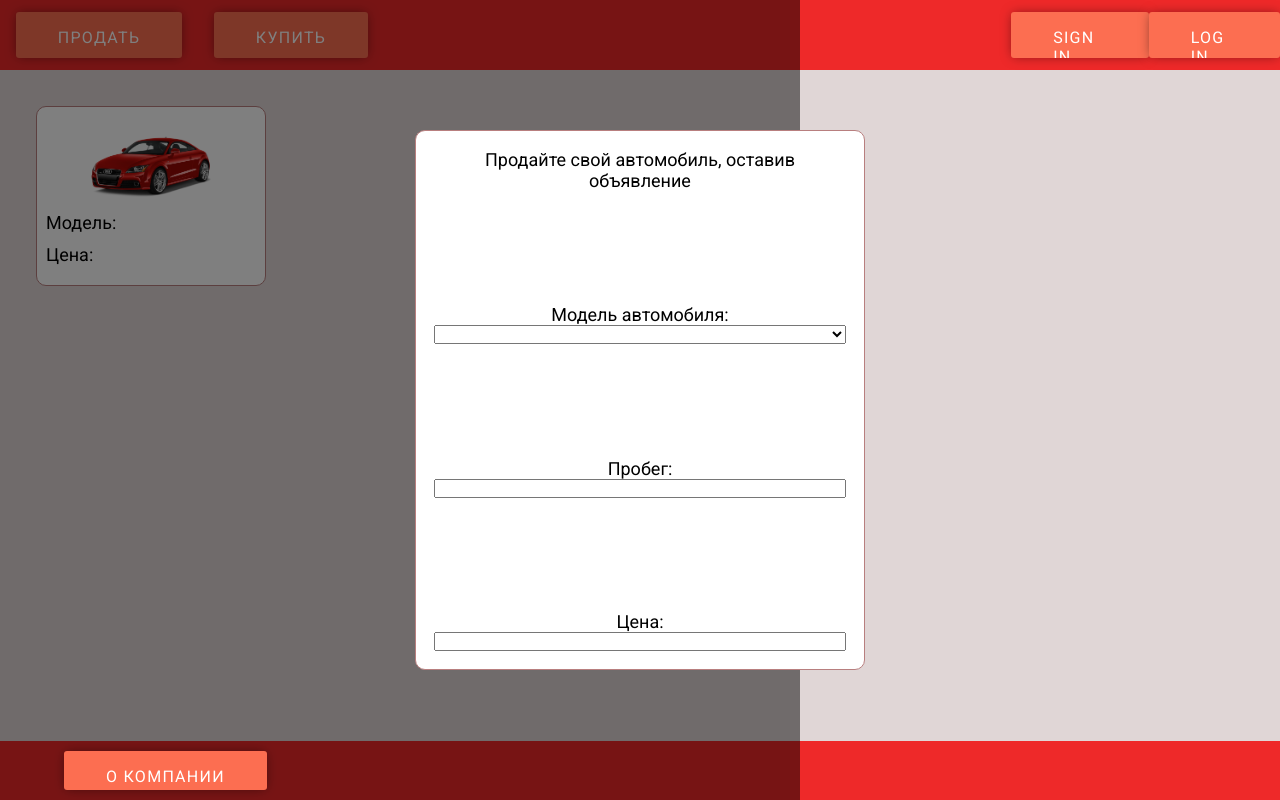
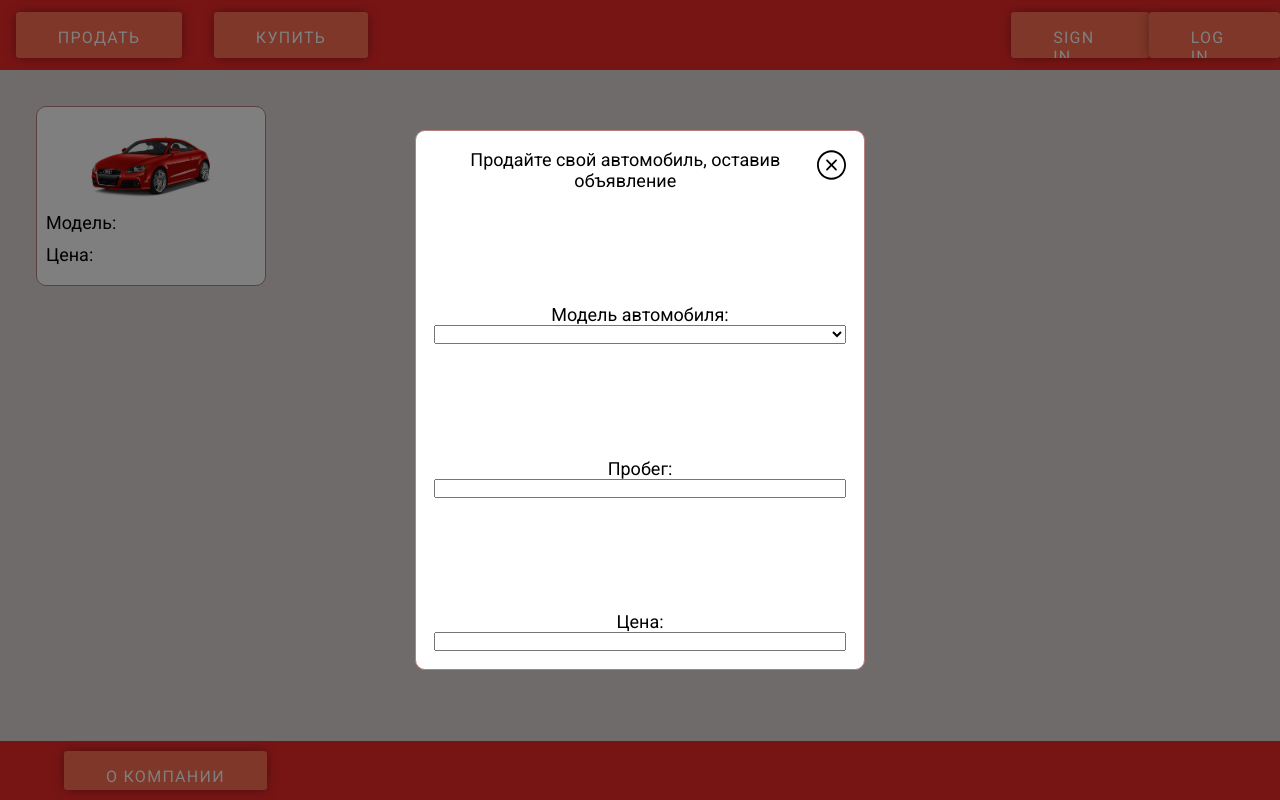
Before and after one commit to cmanez/car-store, a Vue app: page / in a window 1280 px wide. Built offline with nearby package versions, Linux system fonts and the light colour scheme.

Commit message:
little changes

```diff
--- a/src/UI/MyButton.vue
+++ b/src/UI/MyButton.vue
@@ -20,7 +20,6 @@
   font-size: 16px;
   letter-spacing: 0.08em;
   text-transform: uppercase;
-  position: relative;
   transition: background-color 0.6s ease;
   overflow: hidden;
   &:after {
--- a/src/components/MyFooter.vue
+++ b/src/components/MyFooter.vue
@@ -4,7 +4,7 @@
   </div>
 </template>
 
-<script setup lang="ts">
+<script setup>
 import MyButton from '@/UI/MyButton.vue'
 </script>
 <style lang="scss">
--- a/src/components/MyNav.vue
+++ b/src/components/MyNav.vue
@@ -1,7 +1,7 @@
 <template>
   <div class="nav">
     <div class="nav_left">
-      <MyButton @click="console.log(sellState.changeClass)">продать</MyButton>
+      <MyButton @click="sellState.changeClass">продать</MyButton>
       <MyButton>купить</MyButton>
     </div>
     <div class="nav_right">
@@ -11,7 +11,7 @@
       </div>
     </div>
   </div>
-  <MySell :class="{ sells: sellState.classActive }"></MySell>
+  <MySell :class="{ wrapper_sell: sellState.classActive }"></MySell>
 </template>
 
 <script setup>
@@ -23,9 +23,6 @@ import MySell from './MySell.vue'
 const sellState = sellStore()
 </script>
 <style lang="scss">
-.sells {
-  display: none;
-}
 .nav {
   display: flex;
   justify-content: space-between;
--- a/src/components/MySell.vue
+++ b/src/components/MySell.vue
@@ -1,7 +1,13 @@
 <template>
+  <div class="wrapper_sell">
     <div class="background"></div>
     <div class="sell">
-    <div>Продайте свой автомобиль, оставив объявление</div>
+      <div class="sell_header">
+        Продайте свой автомобиль, оставив объявление
+        <div class="sell_header-close">
+          <img src="../assets/close.svg" alt="" class="sell_header-close-item" />
+        </div>
+      </div>
       <div class="sell_car-option">
         Модель автомобиля:
         <MySelect></MySelect>
@@ -15,36 +21,46 @@
         <MyInput></MyInput>
       </div>
     </div>
+  </div>
 </template>
 
 <script setup>
 import MyInput from '@/UI/MyInput.vue'
 import MySelect from '../UI/MySelect.vue'
+
+import { sellStore } from '../stores/sell'
+
+const sellState = sellStore()
 </script>
 
 <style lang="scss">
-// .sell_none {
-//   display: none;
-// }
+.sells {
+  display: none !important;
+}
+.wrapper_sell {
+  display: flex;
+  justify-content: center;
+  align-items: center;
+  position: absolute;
+  width: 100%;
+  height: 100%;
+}
 .background {
   position: absolute;
-  height: 100vh;
-  width: 100vh;
+  width: 100%;
+  height: 100%;
   background-color: black;
   opacity: 0.5;
 }
 .sell {
+  z-index: 9999;
   display: flex;
   flex-direction: column;
   align-content: center;
   justify-content: space-between;
-  position: absolute;
   text-align: center;
   padding: 1rem;
   transition: opacity 0.5s ease;
-  top: 50%;
-  left: 50%;
-  transform: translate(-50%, -50%);
   background-color: $main-light;
   height: 30rem;
   width: 25rem;
@@ -54,5 +70,21 @@ import MySelect from '../UI/MySelect.vue'
     display: flex;
     flex-direction: column;
   }
+  &_header {
+    display: flex;
+    justify-content: center;
+    &-close {
+      width: 32px;
+      height: 32px;
+      &-item {
+        width: 100%;
+        height: 100%;
+      }
+      &-item:hover {
+        transform: scale(1.25);
+        transition: 0.2s;
+      }
+    }
+  }
 }
 </style>
--- a/src/stores/sell.js
+++ b/src/stores/sell.js
@@ -2,10 +2,10 @@ import { ref, computed } from 'vue'
 import { defineStore } from 'pinia'
 
 export const sellStore = defineStore('sell', () => {
-  const classActive = ref(true)
+  const classActive = ref(false)
 
   const changeClass = computed(() => {
-    return classActive.value ? (classActive.value = false) : (classActive.value = true)
+    return classActive.value === false ? (classActive.value = true) : (classActive.value = false)
   })
 
   return {
```
Also changed, not shown: src/assets/close.svg (added). Lines whose indentation alone changed are shown as unchanged.
